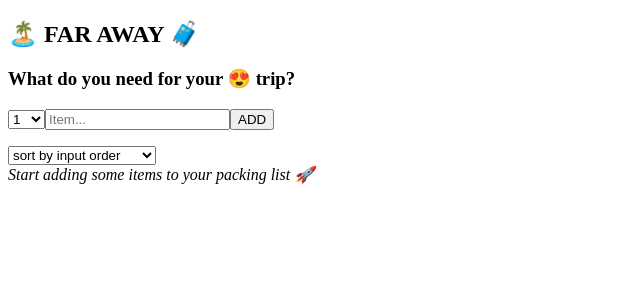
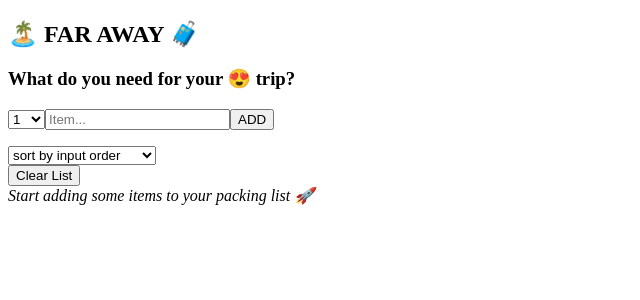
Before and after one commit to mohamedelkashef15/travel-list-app, a React (Vite) app: page / in a window 1280 px wide. Shown: the top 300 px of the page, without its empty margins (0-640 px from the left). Built offline with nearby package versions, Linux system fonts and the light colour scheme; the HTML template or start-up script is replaced by a standard one.

Commit message:
add clear items

```diff
--- a/src/App.tsx
+++ b/src/App.tsx
@@ -13,6 +13,7 @@ interface IPackingList {
   items: IItem[];
   onDeleteItem: (val: number) => void;
   onToggleItem: (val: number) => void;
+  onClear: () => void;
 }
 
 function App() {
@@ -20,6 +21,10 @@ function App() {
     const savedItems = localStorage.getItem("items");
     return savedItems ? JSON.parse(savedItems) : [];
   });
+
+  function handleDeleteItems() {
+    setItems([]);
+  }
 
   useEffect(() => {
     localStorage.setItem("items", JSON.stringify(items));
@@ -42,7 +47,12 @@ function App() {
       <section id="app">
         <Logo />
         <Form onAddItem={handleAddItem} />
-        <PackingList items={items} onDeleteItem={onDeleteItem} onToggleItem={onToggleItem} />
+        <PackingList
+          items={items}
+          onDeleteItem={onDeleteItem}
+          onToggleItem={onToggleItem}
+          onClear={handleDeleteItems}
+        />
         <States items={items} />
       </section>
     </main>
@@ -91,7 +101,7 @@ function Form({ onAddItem }: { onAddItem: (val: IItem) => void }) {
     </form>
   );
 }
-function PackingList({ items, onDeleteItem, onToggleItem }: IPackingList) {
+function PackingList({ items, onDeleteItem, onToggleItem, onClear }: IPackingList) {
   const [sortBy, setSortBy] = useState("input");
 
   let sortedItems: IItem[] = [];
@@ -116,12 +126,17 @@ function PackingList({ items, onDeleteItem, onToggleItem }: IPackingList) {
           />
         ))}
       </ul>
+      <div className="buttons">
         <div className="sort">
           <select value={sortBy} onChange={(e) => setSortBy(e.target.value)}>
             <option value="input">sort by input order</option>
             <option value="description">sort by description</option>
             <option value="packed">sort by packed status</option>
           </select>
+        </div>
+        <button className="btn-clear" onClick={onClear}>
+          Clear List
+        </button>
       </div>
     </div>
   );
--- a/src/global.scss
+++ b/src/global.scss
@@ -69,7 +69,8 @@ ul {
     background-color: #5a3e2b;
     padding: 5rem 8rem;
     font-size: 20px;
-    position: relative;
+    display: grid;
+    grid-template-rows: 4fr 1fr;
     .list {
       display: grid;
       grid-template-columns: repeat(5, 1fr);
@@ -100,17 +101,15 @@ ul {
         }
       }
     }
-
-    .sort {
-      margin: auto;
-      width: 100%;
+    .buttons {
       display: flex;
       justify-content: center;
       align-items: center;
-      position: absolute;
-      bottom: 50px;
-      left: 0;
-
+      gap: 20px;
+      .sort {
+        display: flex;
+        justify-content: center;
+        align-items: end;
         select {
           background-color: #ffebb3;
           padding: 10px 20px;
@@ -124,6 +123,14 @@ ul {
           }
         }
       }
+      .btn-clear {
+        background-color: #ffebb3;
+        padding: 10px 20px;
+        border-radius: 25px;
+        font-size: 16px;
+        cursor: pointer;
+      }
+    }
   }
 
   .footer {
```
Lines whose indentation alone changed are shown as unchanged.
